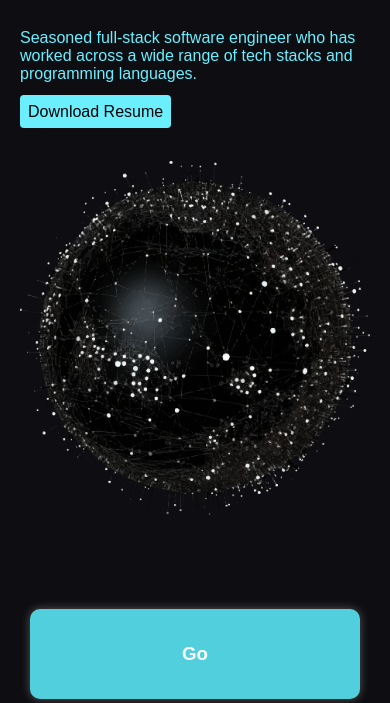
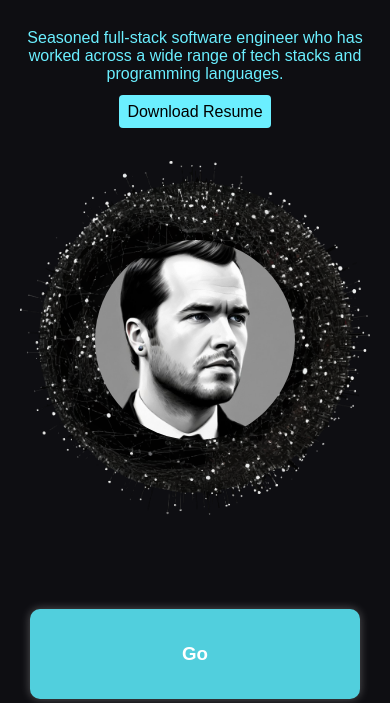
Before and after one commit to LukasDeco/portfolio-site, a plain HTML site: page index.html in a window 390 px wide. Shown: the part 397-1100 px from the top of the page. Drawn offline with Linux system fonts and the light colour scheme.

Commit message:
Feat: add profile pic and improve mobile

```diff
--- a/index.html
+++ b/index.html
@@ -58,6 +58,19 @@
 
         .main-hero img {
             width: 100%;
+        }
+
+        .hero-section.image-section {
+            position: relative;
+        }
+
+        .hero-section.image-section .profile-pic {
+            position: absolute;
+            width: 200px;
+            height: 200px;
+            border-radius: 50%;
+            top: 125px;
+            left: 100px;
         }
 
         a.resume-download,
@@ -147,10 +160,17 @@
         @media (max-width: 767px) {
             .main-hero {
                 flex-direction: column;
+                text-align: center;
             }
 
             .main-hero .hero-section {
                 margin-bottom: 40px;
+            }
+
+            .hero-section.image-section .profile-pic {
+                position: absolute;
+                top: calc(50% - 100px);
+                left: calc(50% - 100px);
             }
 
             .skill-card {
@@ -180,8 +200,9 @@
                 <a href="lukas-deconantsesznak-resume.pdf" class="resume-download" target="_download">Download
                     Resume</a>
             </div>
-            <div class="hero-section">
-                <img src="portfolio-site-image.png" />
+            <div class="hero-section image-section">
+                <img class="profile-pic" src="profile-pic.jpg" />
+                <img class="hero-image" src="portfolio-site-image.png" />
             </div>
         </section>
 
```
Also changed, not shown: profile-pic.jpg (added).
